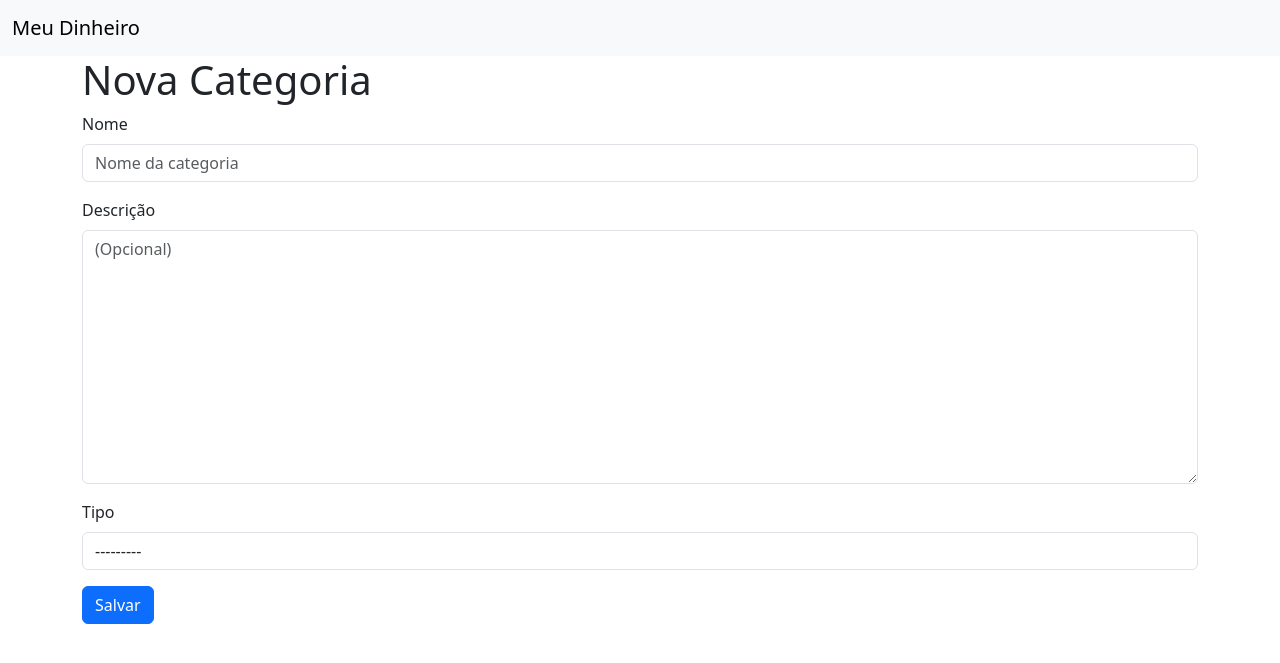
After one commit to fandrefh/meudinheiro, a Django app: page /nova-categoria/ in a window 1280 px wide. The commit adds this page. Shown: the top 663 px of the page. Run offline with Django 4.2, Linux system fonts and the light colour scheme; tables that the repository leaves empty hold one stand-in row (values such as "Sample post"); some libraries are stand-ins or nearby versions.

Commit message:
Tela de categorias

```diff
--- /dev/null
+++ b/apps/financas/forms.py
@@ -0,0 +1,10 @@
+from django import forms
+
+from .models import Categoria, Receita, Despesa
+
+
+class CategoriaForm(forms.ModelForm):
+
+    class Meta:
+        model = Categoria
+        exclude = ['usuario']
--- a/apps/financas/urls.py
+++ b/apps/financas/urls.py
@@ -5,5 +5,7 @@ app_name = 'financas'
 from . import views
 
 urlpatterns = [
+    path('nova-categoria/', views.nova_categoria, name='nova_categoria'),
+    path('lista-categorias/', views.lista_categorias, name='lista_categorias'),
     path('', views.principal, name='principal'),
 ]
--- a/apps/financas/views.py
+++ b/apps/financas/views.py
@@ -1,5 +1,9 @@
-from django.shortcuts import render
+from django.contrib import messages
+from django.shortcuts import render, redirect
 from django.contrib.auth.decorators import login_required
+
+from .models import Categoria
+from .forms import CategoriaForm
 
 # Create your views here.
 
@@ -9,3 +13,29 @@ def principal(request):
     template_name = 'financas/principal.html'
     context = {}
     return render(request, template_name, context)
+
+
+def nova_categoria(request):
+    template_name = 'financas/nova_categoria.html'
+    context = {}
+    if request.method == 'POST':
+        form = CategoriaForm(request.POST)
+        if form.is_valid():
+            cat_form = form.save(commit=False)
+            cat_form.usuario = request.user
+            cat_form.save()
+            messages.success(request, 'Categoria adicionada com sucesso.')
+            return redirect('financas:lista_categorias')
+    else:
+        form = CategoriaForm()
+    context['form'] = form
+    return render(request, template_name, context)
+
+
+def lista_categorias(request):
+    template_name = 'financas/lista_categorias.html'
+    categorias = Categoria.objects.filter(usuario=request.user) # ORM -> SELECT * FROM categorias WHERE usuario = username
+    context = {
+        'categorias': categorias
+    }
+    return render(request, template_name, context)
--- a/templates/base.html
+++ b/templates/base.html
@@ -28,7 +28,7 @@
                   Operações
                 </a>
                 <ul class="dropdown-menu" aria-labelledby="navbarDropdown">
-                  <li><a class="dropdown-item" href="#">Categorias</a></li>
+                  <li><a class="dropdown-item" href="{% url 'financas:lista_categorias' %}">Categorias</a></li>
                   <li><a class="dropdown-item" href="#">Receitas</a></li>
                   <li><a class="dropdown-item" href="#">Despesas</a></li>
                   <li>
--- /dev/null
+++ b/templates/financas/nova_categoria.html
@@ -0,0 +1,30 @@
+{% extends 'base.html' %}
+{% load widget_tweaks %}
+
+{% block titulo %} Criar Nova Categoria | {{ block.super }} {% endblock titulo %}
+
+{% block corpo %}
+
+    <div class="container">
+        <div class="row">
+            <h1>Nova Categoria</h1>
+            <form method="post">
+                {% csrf_token %}
+                <div class="mb-3">
+                    <label for="{{ form.nome.id_for_label }}" class="form-label">{{ form.nome.label }}</label>
+                    {% render_field form.nome class='form-control' placeholder='Nome da categoria' %}
+                </div>
+                <div class="mb-3">
+                    <label for="{{ form.descricao.id_for_label }}" class="form-label">{{ form.descricao.label }}</label>
+                    {% render_field form.descricao class='form-control' placeholder='(Opcional)' %}
+                </div>
+                <div class="mb-3">
+                    <label for="{{ form.tipo.id_for_label }}" class="form-label">{{ form.tipo.label }}</label>
+                    {% render_field form.tipo class='form-control' %}
+                </div>
+                <button type="submit" class="btn btn-primary">Salvar</button>
+            </form>
+        </div>
+    </div>
+
+{% endblock corpo %}
```
Also changed, not shown: templates/financas/lista_categorias.html (added, +40 -0 lines).
